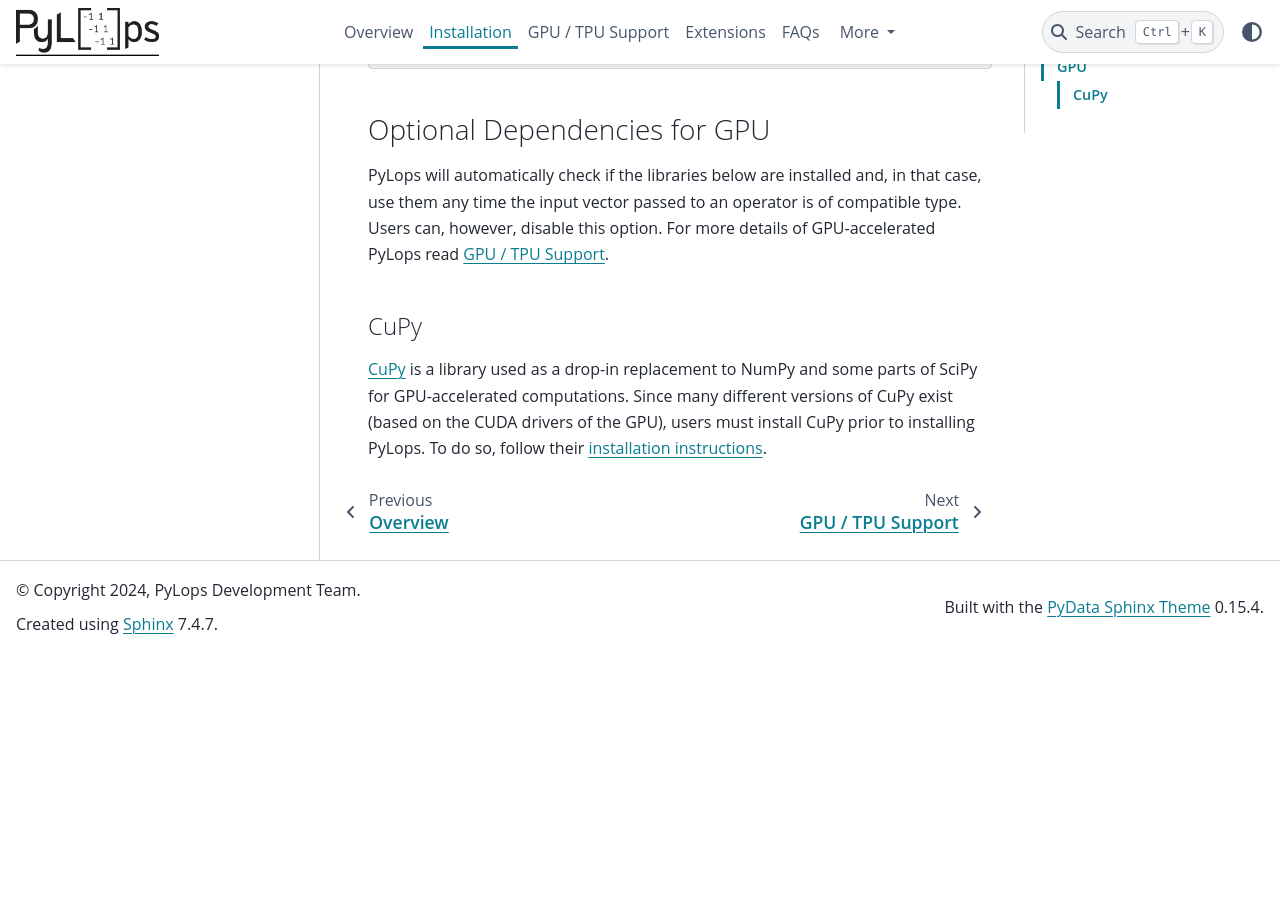
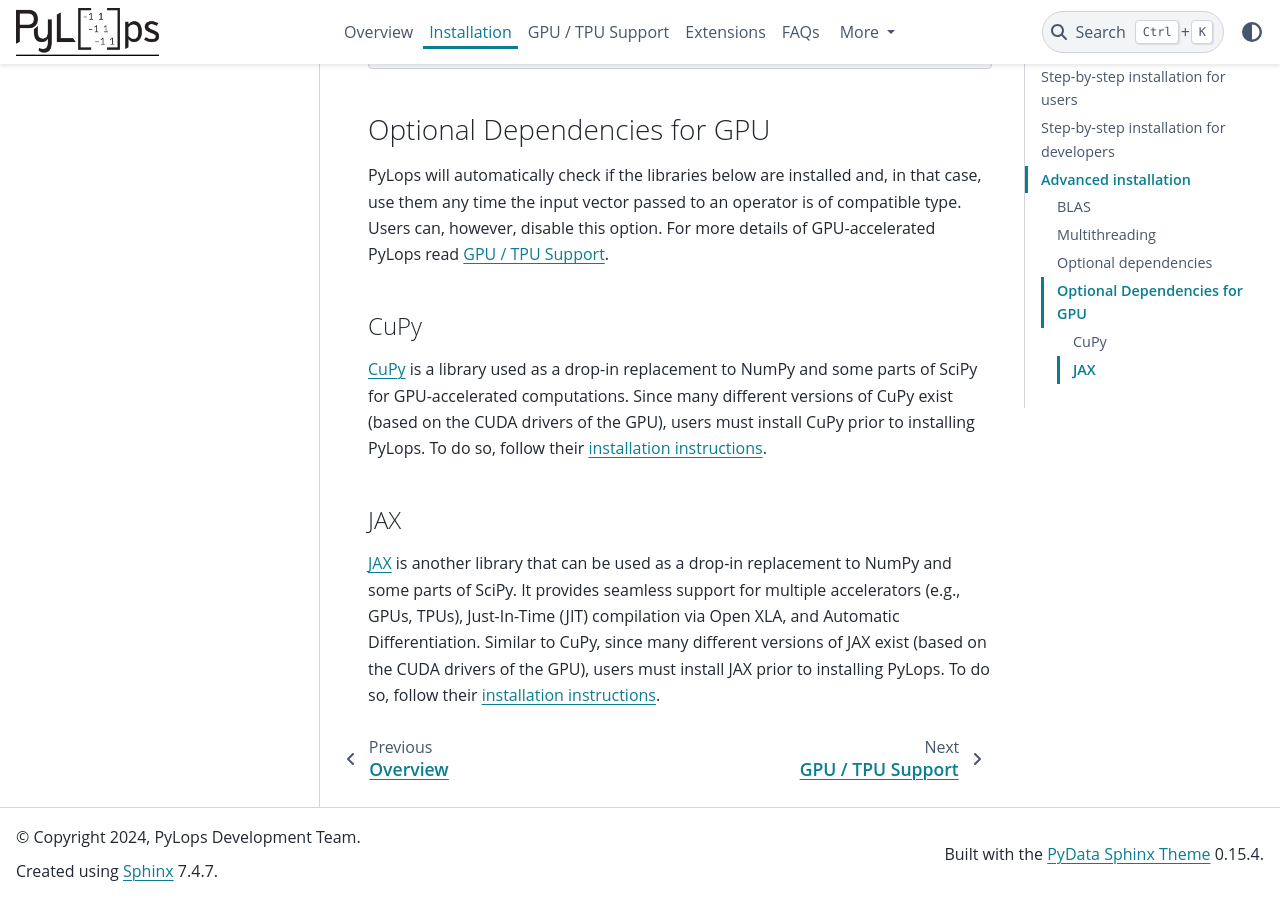
Before and after one commit to PyLops/pylops, a Sphinx documentation site: the page built from docs/source/installation.rst, in a window 1280 px wide and 900 px high, scrolled down 11886 px. Built offline with Sphinx 7.4.7 and the PyData theme 0.15.4, drawn with Linux system fonts in a browser that asks for light colours; pages that are not in the unit, such as notebooks, are missing from menus; the version number could not be read and is left out; comment, search, counter and statistics services are not loaded; before the commit the page ends 12540 px from its top, so only the background shows below that.

Commit message:
doc: added jax to installation.rst

```diff
--- a/docs/source/installation.rst
+++ b/docs/source/installation.rst
@@ -541,3 +541,13 @@
 CUDA drivers of the GPU), users must install CuPy prior to installing
 PyLops. To do so, follow their
 `installation instructions <https://docs.cupy.dev/en/stable/install.html>`__.
+
+
+JAX
+---
+`JAX <http://JAX.readthedocs.io>`_ is another library that can be used as a drop-in replacement
+to NumPy and some parts of SciPy. It provides seamless support for multiple accelerators (e.g., GPUs, TPUs),
+Just-In-Time (JIT) compilation via Open XLA, and Automatic Differentiation. Similar to CuPy, since many
+different versions of JAX exist (based on the CUDA drivers of the GPU), users must install JAX prior
+to installing PyLops. To do so, follow their
+`installation instructions <https://jax.readthedocs.io/en/latest/installation.html#install-cpu>`__.
```
